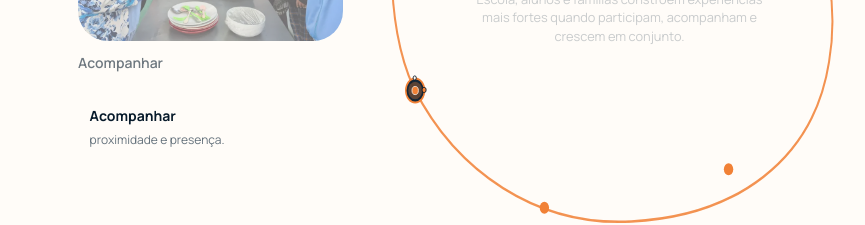
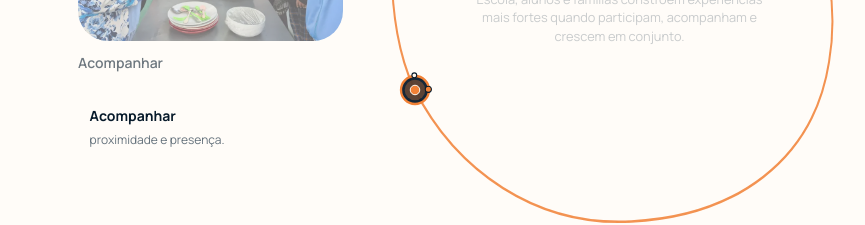
Before and after one commit to rightware-corporations/educore-colegio_universo_dos_sonhos, a React (Vite) app in the folder frontend/: page / in a window 1280 px wide. Shown: the part 10436-10661 px from the top of the page, without its empty margins (32-897 px from the left). Built offline with nearby package versions, Linux system fonts and the light colour scheme.

Commit message:
fix(colus): keep six context nodes and moving ring circular independent of ellipse SVG scaling

```diff
--- a/frontend/src/components/landing/PertencerSection.tsx
+++ b/frontend/src/components/landing/PertencerSection.tsx
@@ -13,11 +13,19 @@ const relations = [
   ["Crescer juntos", "confiança, pertença e desenvolvimento."],
 ] as const;
 
+// Six small nodes from the desktop Master Plus, in its 1720×760 coordinate
+// system. Render HTML dots separately from the responsive SVG so they stay
+// physically ROUND even when the elliptical path scales nonuniformly.
+const masterContextNodes = [
+  [570, 135], [735, 85], [995, 120],
+  [1145, 245], [1040, 545], [765, 590],
+] as const;
+
 export function PertencerSection() {
   const ref = useRef<HTMLElement>(null);
   const ringPathRef = useRef<SVGPathElement>(null);
-  const markerX = useMotionValue(570);
-  const markerY = useMotionValue(135);
+  const markerX = useMotionValue("33.14%");
+  const markerY = useMotionValue("17.76%");
   const [communityPhase, setCommunityPhase] = useState(1);
   const reduceMotion = useReducedMotion();
   const { scrollYProgress } = useScroll({
@@ -47,8 +55,8 @@ export function PertencerSection() {
     if (!path || reduceMotion) return;
     const portion = Math.max(0, Math.min(1, (progress - 0.1) / 0.73));
     const point = path.getPointAtLength(portion * path.getTotalLength());
-    markerX.set(point.x);
-    markerY.set(point.y);
+    markerX.set(`${(point.x / 1720) * 100}%`);
+    markerY.set(`${(point.y / 760) * 100}%`);
   });
 
   const handoffOpacity = useTransform(scrollYProgress, [0.78, 0.94], [0, 1]);
@@ -169,21 +177,7 @@ export function PertencerSection() {
                   strokeWidth="3" strokeDasharray="4 13" strokeLinecap="round"
                   style={{ pathLength: reduceMotion ? 1 : ringLength }}
                 />
-                <motion.g data-colus-community-context-nodes style={{ opacity: reduceMotion ? 1 : ringNodesOpacity }}>
-                  <g fill="#F18136">
-                    <circle cx="570" cy="135" r="7" />
-                    <circle cx="735" cy="85" r="7" />
-                    <circle cx="995" cy="120" r="7" />
-                    <circle cx="1145" cy="245" r="7" />
-                    <circle cx="1040" cy="545" r="7" />
-                    <circle cx="765" cy="590" r="7" />
-                  </g>
-                </motion.g>
-                <motion.g data-colus-community-active-node
-                  style={reduceMotion ? { x: 570, y: 135 } : { x: markerX, y: markerY }}
-                >
-                  <DesktopOrbitNode progress={scrollYProgress} tone="orange" size={14} />
-                </motion.g>
+
                 {/* During ABERTURA the last ring segment flows towards the
                     Rise Axis at the same 50% horizontal locus used by Transformar. */}
                 <motion.path
@@ -194,6 +188,34 @@ export function PertencerSection() {
                     opacity: reduceMotion ? 1 : handoffOpacity }}
                 />
               </motion.svg>
+
+              {/* Separate fixed-size nodes from nonuniform SVG scaling. */}
+              <motion.div
+                data-colus-community-context-nodes
+                style={reduceMotion ? undefined : { opacity: ringNodesOpacity }}
+                className="pointer-events-none absolute inset-0 z-10"
+                aria-hidden="true"
+              >
+                {masterContextNodes.map(([x, y], index) => (
+                  <span
+                    key={index}
+                    className="absolute h-[10px] w-[10px] -translate-x-1/2 -translate-y-1/2 rounded-full bg-colus-orange"
+                    style={{ left: `${(x / 1720) * 100}%`, top: `${(y / 760) * 100}%` }}
+                  />
+                ))}
+              </motion.div>
+              <motion.div
+                data-colus-community-active-node
+                style={reduceMotion
+                  ? { left: "33.14%", top: "17.76%" }
+                  : { left: markerX, top: markerY }}
+                className="pointer-events-none absolute z-20 h-10 w-10 -translate-x-1/2 -translate-y-1/2"
+                aria-hidden="true"
+              >
+                <svg viewBox="-20 -20 40 40" className="h-10 w-10 overflow-visible">
+                  <DesktopOrbitNode progress={scrollYProgress} tone="orange" size={14} />
+                </svg>
+              </motion.div>
 
               {/* Master Plus: headline + description INSIDE the open ellipse,
                   rather than detached above the image composition. */}
```
